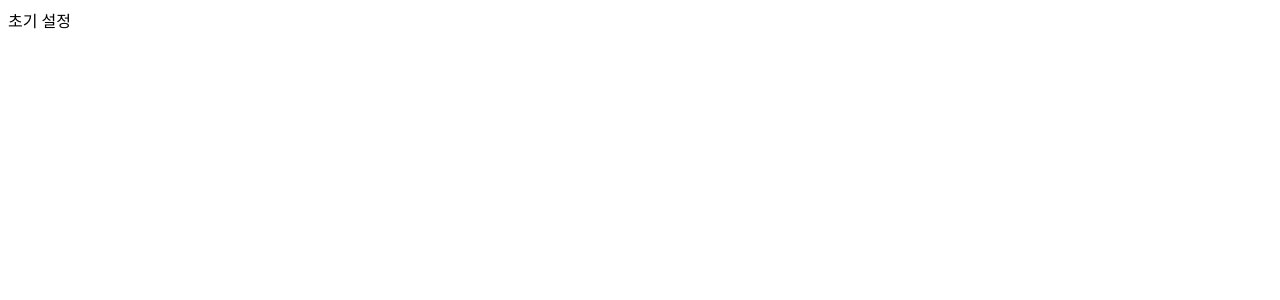
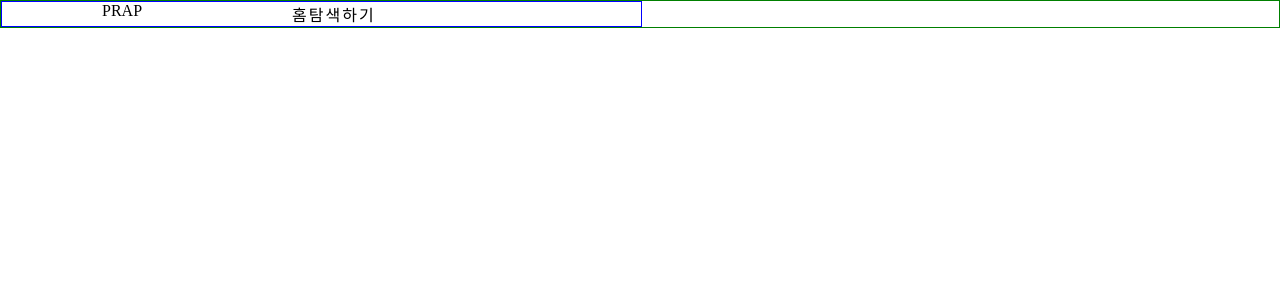
Before and after one commit to taesubyun/prap-assignment, a React (Create React App) app: page / in a window 1280 px wide. Shown: the top 300 px of the page. Built offline with nearby package versions, Linux system fonts and the light colour scheme.

Commit message:
Drafting header-left layouts from header components

```diff
--- a/package.json
+++ b/package.json
@@ -9,6 +9,7 @@
     "react": "^18.0.0",
     "react-dom": "^18.0.0",
     "react-scripts": "5.0.0",
+    "styled-components": "^5.3.5",
     "web-vitals": "^2.1.4"
   },
   "scripts": {
--- a/src/App.css
+++ b/src/App.css
@@ -0,0 +1,3 @@
+* {
+    margin: 0;
+}
--- a/src/App.js
+++ b/src/App.js
@@ -1,7 +1,12 @@
 import './App.css';
+import Header from './components/Header';
 
 function App() {
-    return <div className='App'>초기 설정</div>;
+    return (
+        <div className='App'>
+            <Header />
+        </div>
+    );
 }
 
 export default App;
--- /dev/null
+++ b/src/components/Header.js
@@ -0,0 +1,47 @@
+import React from 'react';
+import styled from 'styled-components';
+
+const HeaderContainer = styled.div`
+    border: 1px solid green;
+`;
+const HeaderLeft = styled.div`
+    border: 1px solid blue;
+    width: 50%;
+    display: flex;
+`;
+const HeaderLeftBox = styled.div`
+    padding-left: 100px;
+    display: flex;
+`;
+
+const HeaderLeftLogo = styled.div``;
+const HeaderLeftMenu = styled.div`
+    letter-spacing: 2px;
+    padding-left: 150px;
+`;
+
+const HeaderLeftMenuContent = styled.div`
+    display: flex;
+`;
+
+function Header() {
+    return (
+        <HeaderContainer>
+            <HeaderLeft>
+                <HeaderLeftBox>
+                    <HeaderLeftLogo>PRAP</HeaderLeftLogo>
+                    <HeaderLeftMenu>
+                        <HeaderLeftMenuContent>
+                            <div>홈</div>
+                            <div>탐색하기</div>
+                        </HeaderLeftMenuContent>
+                    </HeaderLeftMenu>
+                </HeaderLeftBox>
+            </HeaderLeft>
+            {/* right */}
+            <div className='header-right'></div>
+        </HeaderContainer>
+    );
+}
+
+export default Header;
```
Also changed, not shown: 1 other file (tests, documents, lock files or other folders).
